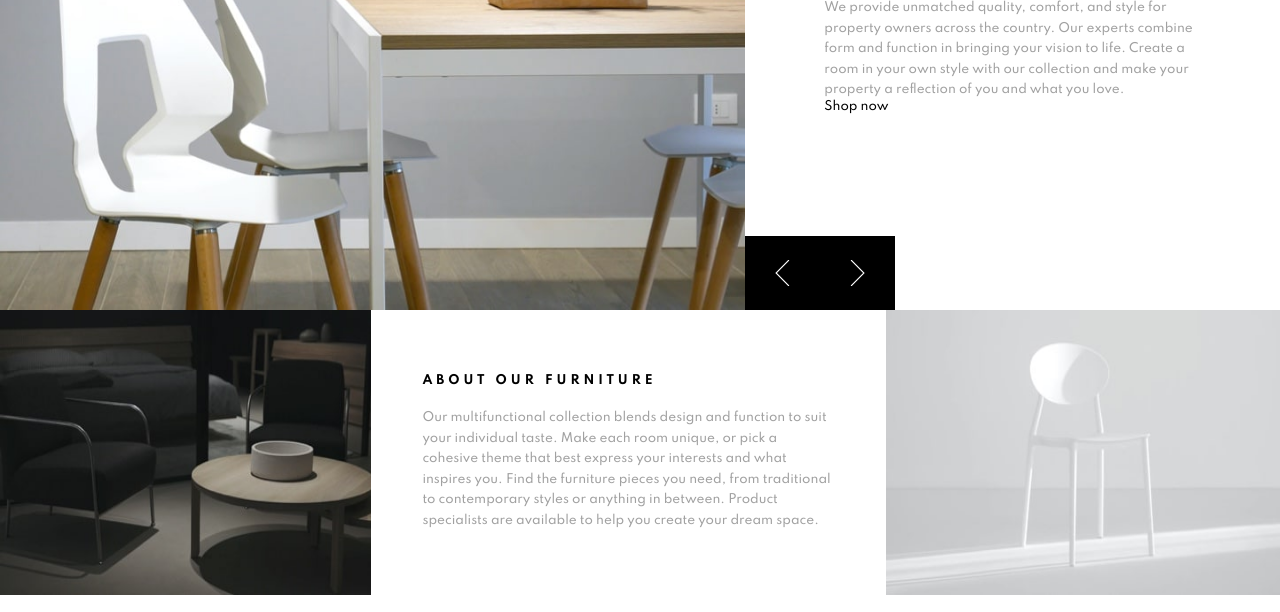
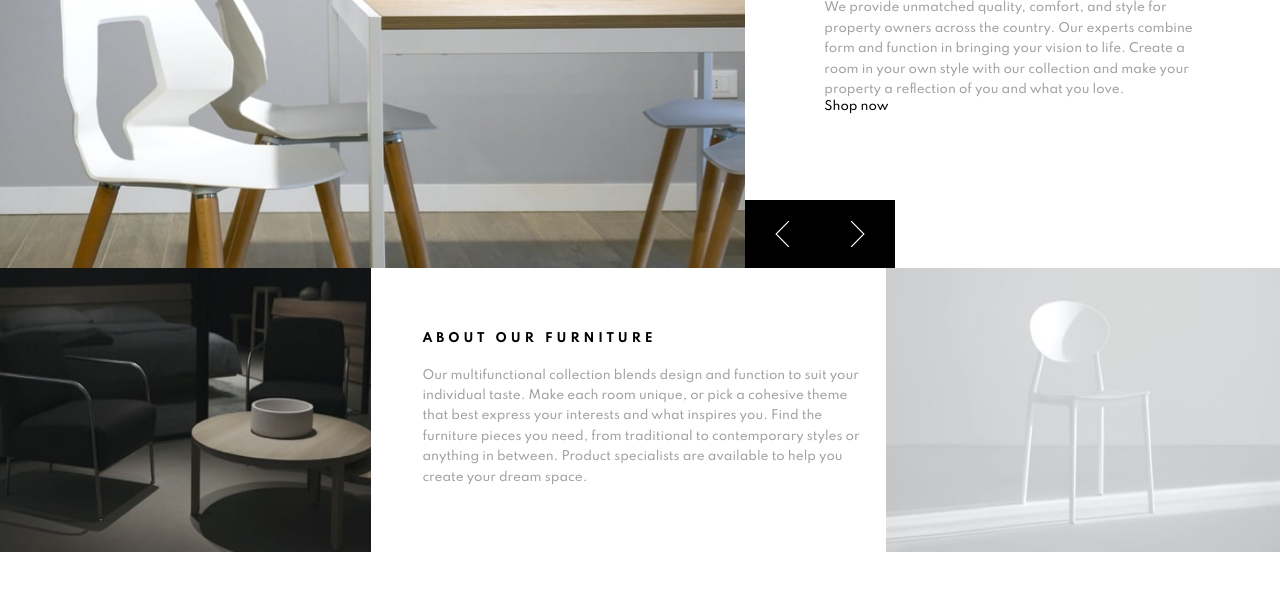
Before and after one commit to Yeimy7/room, a plain HTML site: page index.html in a window 1280 px wide. Shown: the part 188-800 px from the top of the page. Drawn offline with Linux system fonts and the light colour scheme.

Commit message:
Second commit

```diff
--- a/css/style.css
+++ b/css/style.css
@@ -30,7 +30,7 @@
     font-family: 'SpartanA', sans-serif;
 }
 .container{
-    height: 93vh;
+    height: 85vh;
     display: grid;
     grid-template-columns: 29% 29.2% 11% 1fr;
     grid-template-rows: 57% 10% 1fr;
@@ -78,7 +78,7 @@ p{
 .about{
     grid-area: about;
     background-color: white;
-    padding: 5vw 4vw;
+    padding: 5vw 2vw 5vw 4vw;
 
 }
 h2{
```
